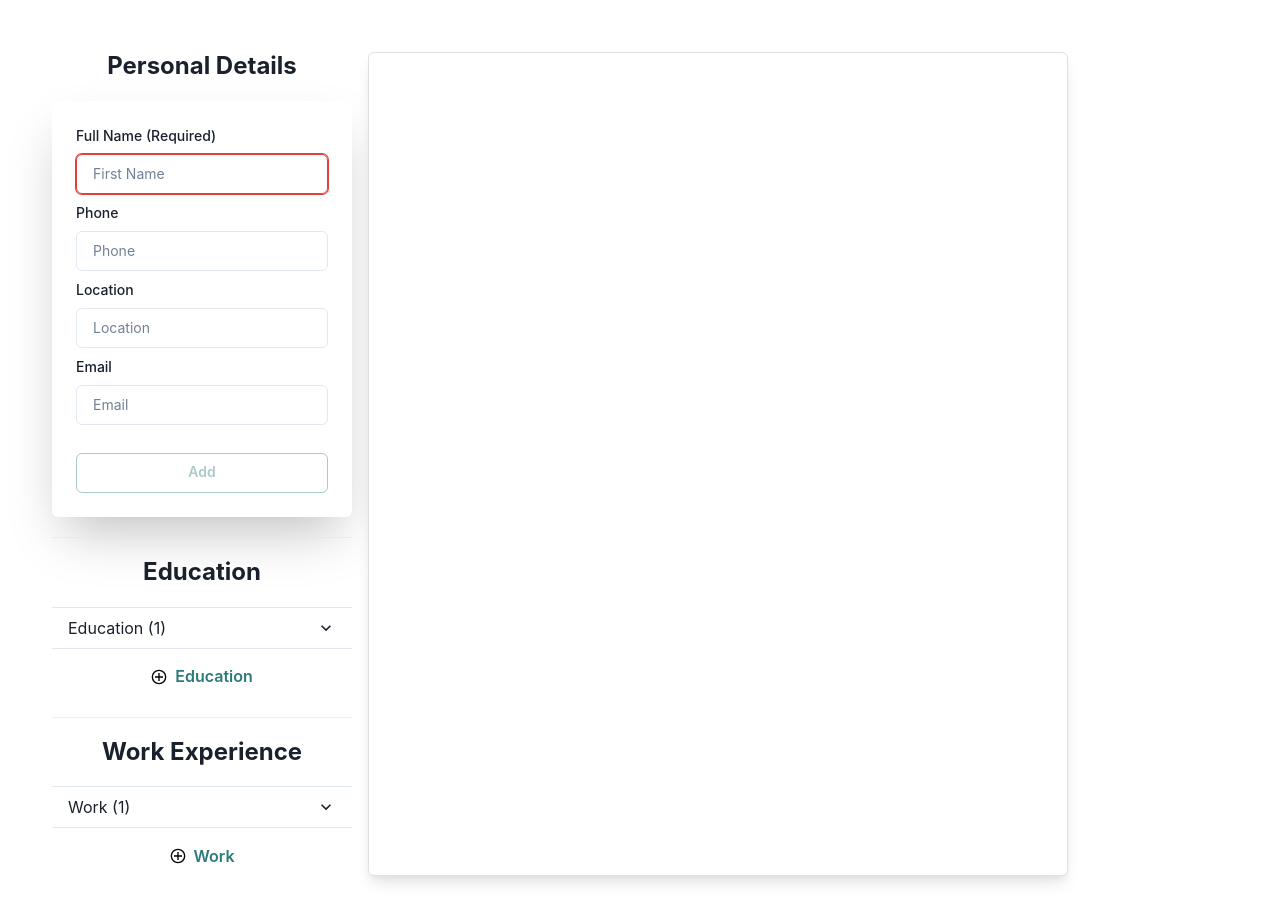
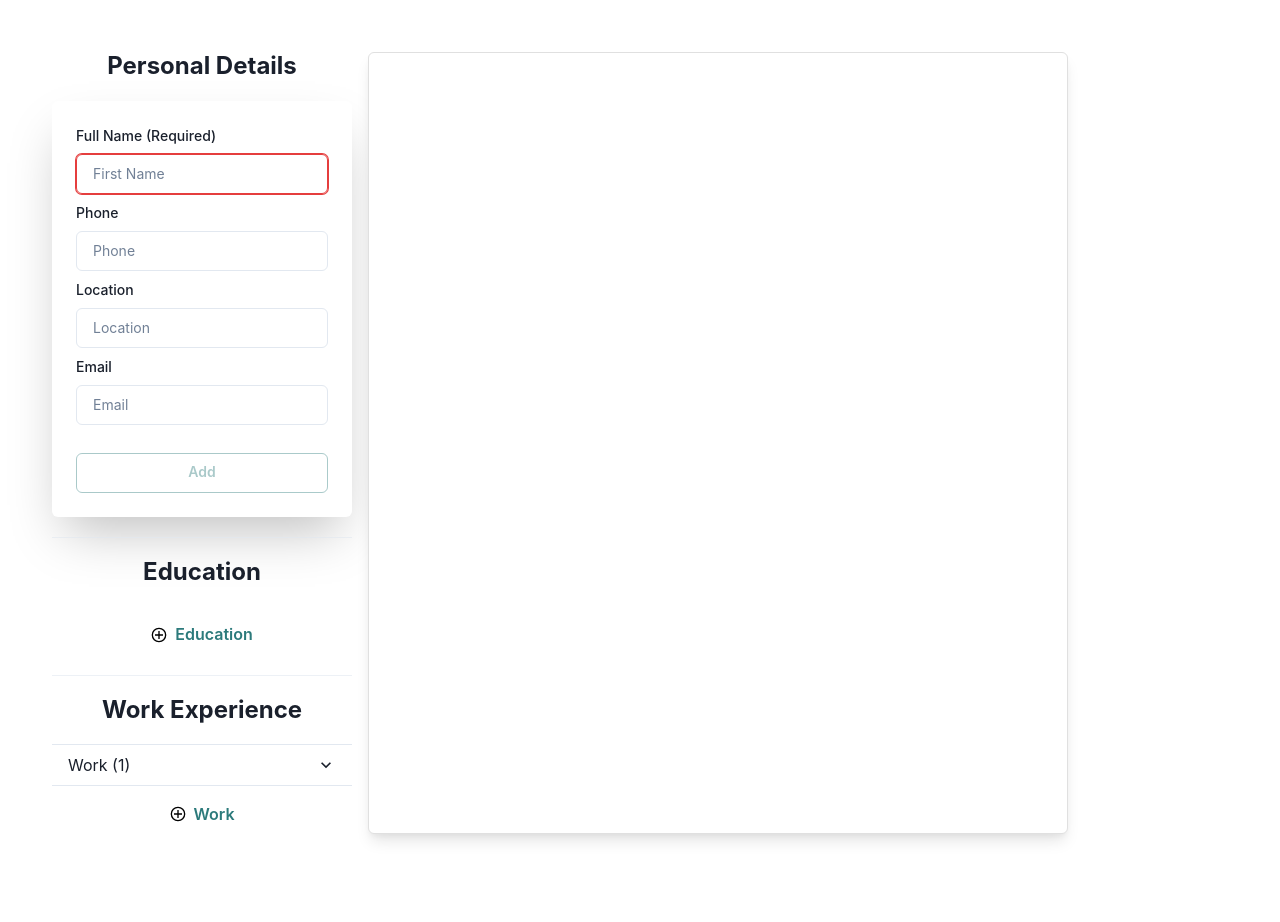
Before and after one commit to angelr1076/React-CV-App, a React (Vite) app: page / in a window 1280 px wide. Shown: the top 922 px of the page. After the commit the page ends 886 px from the top, so only its background shows below. Built offline with nearby package versions, Linux system fonts and the light colour scheme.

Commit message:
Updated CVProvider, CVCollector and EducationForm components

```diff
--- a/src/components/CVCollector.jsx
+++ b/src/components/CVCollector.jsx
@@ -22,11 +22,11 @@ import { GrAddCircle } from 'react-icons/gr';
 function CVCollector() {
   const { addGeneralInfo, addEducation, addWorkExperience } =
     useContext(CVContext); // From CVProvider
-  const [educationForms, setEducationForms] = useState([{ id: uuidv4() }]);
+  const [educationForms, setEducationForms] = useState([]);
   const [workForms, setWorkForms] = useState([0]);
 
   const handleAddEducationForm = () => {
-    setEducationForms(prevForms => [...prevForms, { id: uuidv4() }]);
+    setEducationForms(prevForms => [...prevForms, prevForms.length]);
   };
 
   const handleAddWorkForm = () => {
@@ -47,8 +47,8 @@ function CVCollector() {
           <Text fontSize='2xl'>Education</Text>
         </Heading>
         {/* Education Forms */}
-        {educationForms.map((form, index) => (
-          <Accordion key={form.id} allowMultiple>
+        {educationForms.map((_, index) => (
+          <Accordion key={index} allowMultiple>
             <AccordionItem>
               <h2>
                 <AccordionButton>
@@ -61,7 +61,7 @@ function CVCollector() {
               <AccordionPanel pb={4}>
                 <EducationForm
                   key={index}
-                  id={form.id.toString()}
+                  // id={form.id}
                   addEducation={addEducation}
                 />
               </AccordionPanel>
--- a/src/components/CVDisplay.jsx
+++ b/src/components/CVDisplay.jsx
@@ -1,13 +1,13 @@
-import { useContext } from 'react';
+import { useEffect, useContext } from 'react';
 import { CVContext } from './CVProvider';
 import { Box } from '@chakra-ui/react';
 
 function CVDisplay() {
   const { cvData } = useContext(CVContext);
 
-  // useEffect(() => {
-  //   console.log(cvData.generalInfo.id); // Log the ID of the generalInfo object
-  // }, [cvData]);
+  useEffect(() => {
+    console.log(cvData);
+  }, [cvData]);
 
   return (
     <Box className='display' boxShadow='lg' p='6' rounded='md' bg='white'>
--- a/src/components/EducationForm.jsx
+++ b/src/components/EducationForm.jsx
@@ -165,7 +165,7 @@ function EducationForm({ id, addEducation }) {
 }
 
 EducationForm.propTypes = {
-  id: PropTypes.string.isRequired,
+  id: PropTypes.string,
   addEducation: PropTypes.func.isRequired,
 };
 
```
